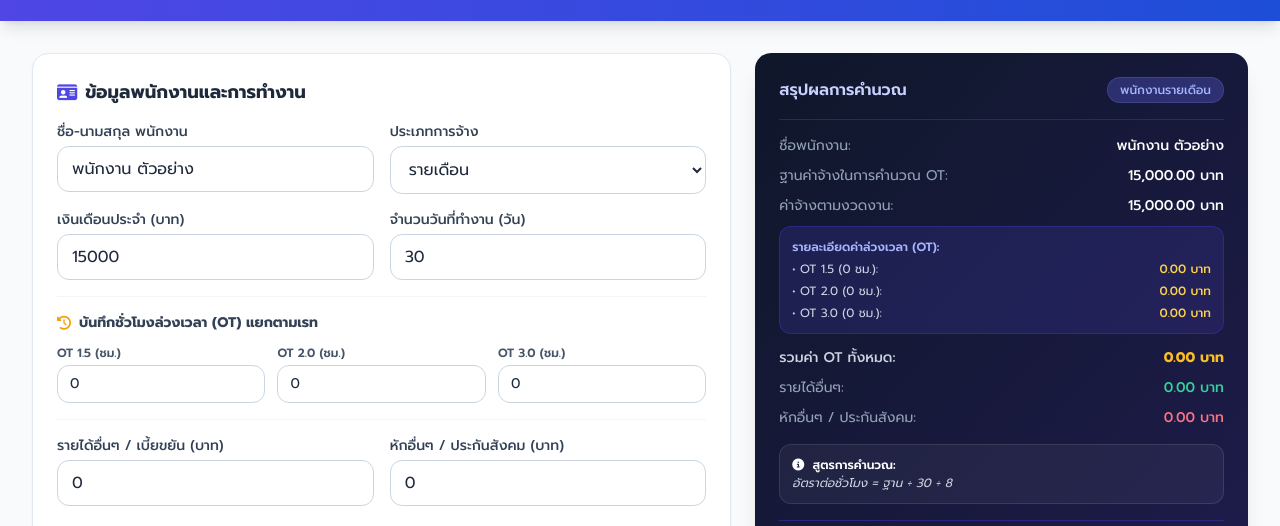
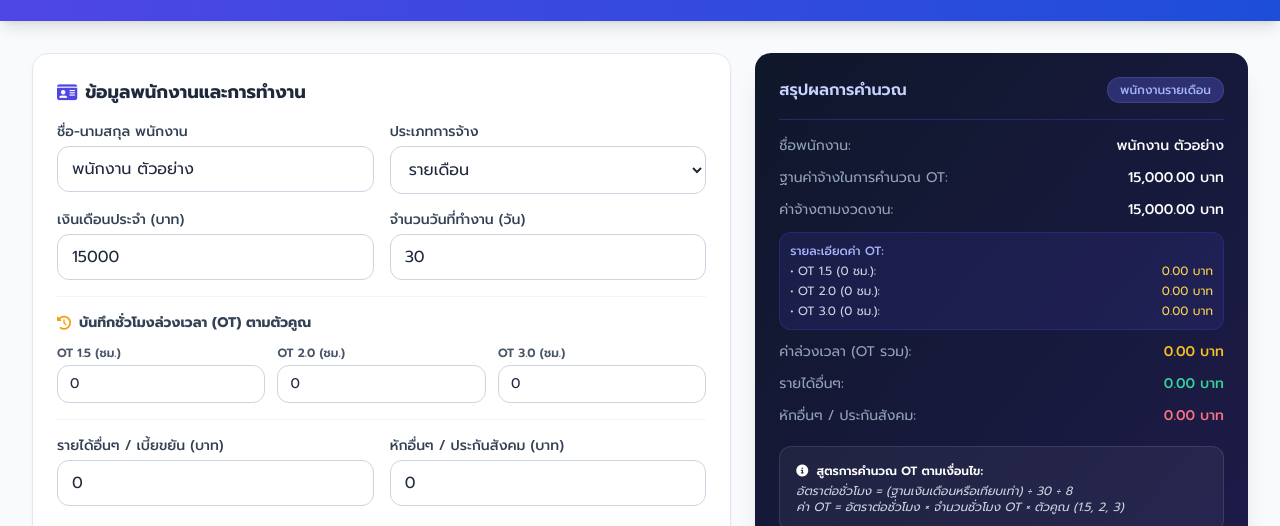
Before and after one commit to iAlaan/salary-calculator, a plain HTML site: page index.html in a window 1280 px wide. Shown: the part 83-609 px from the top of the page. Drawn offline with nearby package versions, Linux system fonts and the light colour scheme.

Commit message:
Update index.html

```diff
--- a/index.html
+++ b/index.html
@@ -98,7 +98,7 @@
                         <div class="border-t border-slate-100 pt-4 mt-4">
                             <h3 class="text-sm font-bold text-slate-700 mb-3 flex items-center space-x-2">
                                 <i class="fa-solid fa-clock-rotate-left text-amber-500"></i>
-                                <span>บันทึกชั่วโมงล่วงเวลา (OT) แยกตามเรท</span>
+                                <span>บันทึกชั่วโมงล่วงเวลา (OT) ตามตัวคูณ</span>
                             </h3>
                             <div class="grid grid-cols-3 gap-3">
                                 <div>
@@ -129,7 +129,7 @@
                     </form>
                 </div>
 
-                <!-- ผลลัพธ์การคำนวณรายบุคคล (เพิ่มรายละเอียด OT แยกเรท) -->
+                <!-- ผลลัพธ์การคำนวณรายบุคคล -->
                 <div class="lg:col-span-5 bg-gradient-to-br from-slate-900 to-indigo-950 text-white p-6 rounded-2xl shadow-xl flex flex-col justify-between">
                     <div>
                         <div class="flex justify-between items-center pb-4 border-b border-indigo-800/60 mb-4">
@@ -137,7 +137,7 @@
                             <span id="resEmpTypeTag" class="px-3 py-1 bg-indigo-500/30 text-indigo-300 text-xs rounded-full font-medium border border-indigo-400/20">พนักงานรายเดือน</span>
                         </div>
 
-                        <div class="space-y-2.5 text-sm">
+                        <div class="space-y-3 text-sm">
                             <div class="flex justify-between">
                                 <span class="text-slate-400">ชื่อพนักงาน:</span>
                                 <span id="resName" class="font-medium text-white">-</span>
@@ -151,26 +151,26 @@
                                 <span id="resBasePay" class="font-medium text-white">0.00 บาท</span>
                             </div>
 
-                            <!-- ส่วนแจกแจงรายละเอียด OT ที่เพิ่มเข้ามา -->
-                            <div class="bg-indigo-900/40 p-3 rounded-xl border border-indigo-700/40 space-y-1.5 my-2">
-                                <div class="text-xs font-semibold text-indigo-300 mb-1">รายละเอียดค่าล่วงเวลา (OT):</div>
-                                <div class="flex justify-between text-xs">
-                                    <span class="text-slate-300">• OT 1.5 (<span id="lblOt15Hrs">0</span> ชม.):</span>
-                                    <span id="resPay15" class="text-amber-300 font-medium">0.00 บาท</span>
+                            <!-- ส่วนแจกแจงรายละเอียด OT รายเรท -->
+                            <div class="bg-indigo-900/30 p-2.5 rounded-xl border border-indigo-800/50 space-y-1 text-xs">
+                                <div class="font-medium text-indigo-300 mb-1">รายละเอียดค่า OT:</div>
+                                <div class="flex justify-between text-slate-300">
+                                    <span>• OT 1.5 (<span id="txtOt15">0</span> ชม.):</span>
+                                    <span id="resPay15" class="text-amber-300">0.00 บาท</span>
                                 </div>
-                                <div class="flex justify-between text-xs">
-                                    <span class="text-slate-300">• OT 2.0 (<span id="lblOt20Hrs">0</span> ชม.):</span>
-                                    <span id="resPay20" class="text-amber-300 font-medium">0.00 บาท</span>
+                                <div class="flex justify-between text-slate-300">
+                                    <span>• OT 2.0 (<span id="txtOt20">0</span> ชม.):</span>
+                                    <span id="resPay20" class="text-amber-300">0.00 บาท</span>
                                 </div>
-                                <div class="flex justify-between text-xs">
-                                    <span class="text-slate-300">• OT 3.0 (<span id="lblOt30Hrs">0</span> ชม.):</span>
-                                    <span id="resPay30" class="text-amber-300 font-medium">0.00 บาท</span>
+                                <div class="flex justify-between text-slate-300">
+                                    <span>• OT 3.0 (<span id="txtOt30">0</span> ชม.):</span>
+                                    <span id="resPay30" class="text-amber-300">0.00 บาท</span>
                                 </div>
                             </div>
 
-                            <div class="flex justify-between font-medium pt-1">
-                                <span class="text-slate-300">รวมค่า OT ทั้งหมด:</span>
-                                <span id="resTotalOT" class="font-bold text-amber-400">0.00 บาท</span>
+                            <div class="flex justify-between">
+                                <span class="text-slate-400">ค่าล่วงเวลา (OT รวม):</span>
+                                <span id="resTotalOT" class="font-medium text-amber-400">0.00 บาท</span>
                             </div>
                             <div class="flex justify-between">
                                 <span class="text-slate-400">รายได้อื่นๆ:</span>
@@ -182,13 +182,14 @@
                             </div>
                         </div>
 
-                        <div class="bg-white/5 p-3 rounded-xl border border-white/10 mt-4 text-xs text-indigo-200">
-                            <p class="font-semibold text-white mb-0.5"><i class="fa-solid fa-circle-info mr-1"></i> สูตรการคำนวณ:</p>
-                            <p class="italic text-slate-300">อัตราต่อชั่วโมง = ฐาน ÷ 30 ÷ 8</p>
+                        <div class="bg-white/5 p-4 rounded-xl border border-white/10 mt-5 text-xs text-indigo-200">
+                            <p class="font-semibold text-white mb-1"><i class="fa-solid fa-circle-info mr-1"></i> สูตรการคำนวณ OT ตามเงื่อนไข:</p>
+                            <p class="italic text-slate-300">อัตราต่อชั่วโมง = (ฐานเงินเดือนหรือเทียบเท่า) ÷ 30 ÷ 8</p>
+                            <p class="italic text-slate-300">ค่า OT = อัตราต่อชั่วโมง × จำนวนชั่วโมง OT × ตัวคูณ (1.5, 2, 3)</p>
                         </div>
                     </div>
 
-                    <div class="mt-4 pt-4 border-t border-indigo-800/60">
+                    <div class="mt-6 pt-4 border-t border-indigo-800/60">
                         <div class="flex justify-between items-end">
                             <span class="text-sm font-medium text-indigo-300">ยอดเงินสุทธิที่ต้องจ่าย</span>
                             <div class="text-right">
@@ -246,7 +247,7 @@
                 </div>
             </div>
 
-            <!-- ส่วนแสดงตารางสรุปผลลัพธ์กลุ่ม (เพิ่มคอลัมน์แยก OT 1.5, 2.0, 3.0) -->
+            <!-- ส่วนแสดงตารางสรุปผลลัพธ์กลุ่ม -->
             <div id="bulkResultSection" class="bg-white p-6 rounded-2xl shadow-sm border border-slate-200 hidden space-y-4">
                 <div class="flex flex-col sm:flex-row justify-between items-start sm:items-center gap-4">
                     <div>
@@ -268,11 +269,11 @@
                                 <th class="p-3">ประเภท</th>
                                 <th class="p-3 text-right">ฐานเงินเดือน/วัน</th>
                                 <th class="p-3 text-center">วันทำงาน</th>
-                                <th class="p-3 text-right">ค่าจ้างงวด</th>
+                                <th class="p-3 text-right">ค่าจ้างงวดงาน</th>
                                 <th class="p-3 text-right">OT 1.5</th>
                                 <th class="p-3 text-right">OT 2.0</th>
                                 <th class="p-3 text-right">OT 3.0</th>
-                                <th class="p-3 text-right">รวม OT</th>
+                                <th class="p-3 text-right">ค่า OT รวม</th>
                                 <th class="p-3 text-right">รายได้อื่นๆ</th>
                                 <th class="p-3 text-right">หักอื่นๆ</th>
                                 <th class="p-3 text-right text-indigo-700">สุทธิ</th>
@@ -331,7 +332,7 @@
             calculateSingle();
         }
 
-        // ฟังก์ชันคำนวณหลักพร้อมแยกรายละเอียด OT ชัดเจน
+        // ฟังก์ชันคำนวณหลักพร้อมแยกส่วนคำนวณ OT รายเรท
         function calculatePayrollCore(type, baseRate, workDays, ot15, ot20, ot30, otherIncome, deductions) {
             let basePay = 0;
             let otBaseRate = 0;
@@ -391,12 +392,12 @@
             document.getElementById('resBaseRate').innerText = res.baseRate.toLocaleString('th-TH', { minimumFractionDigits: 2, maximumFractionDigits: 2 }) + ' บาท';
             document.getElementById('resBasePay').innerText = res.basePay.toLocaleString('th-TH', { minimumFractionDigits: 2, maximumFractionDigits: 2 }) + ' บาท';
 
-            // อัปเดตแสดงผลแยกเรท OT รายบุคคล
-            document.getElementById('lblOt15Hrs').innerText = ot15;
+            // อัปเดตแสดงรายละเอียด OT รายบุคคล
+            document.getElementById('txtOt15').innerText = ot15;
             document.getElementById('resPay15').innerText = res.pay15.toLocaleString('th-TH', { minimumFractionDigits: 2, maximumFractionDigits: 2 }) + ' บาท';
-            document.getElementById('lblOt20Hrs').innerText = ot20;
+            document.getElementById('txtOt20').innerText = ot20;
             document.getElementById('resPay20').innerText = res.pay20.toLocaleString('th-TH', { minimumFractionDigits: 2, maximumFractionDigits: 2 }) + ' บาท';
-            document.getElementById('lblOt30Hrs').innerText = ot30;
+            document.getElementById('txtOt30').innerText = ot30;
             document.getElementById('resPay30').innerText = res.pay30.toLocaleString('th-TH', { minimumFractionDigits: 2, maximumFractionDigits: 2 }) + ' บาท';
 
             document.getElementById('resTotalOT').innerText = res.totalOT.toLocaleString('th-TH', { minimumFractionDigits: 2, maximumFractionDigits: 2 }) + ' บาท';
```
